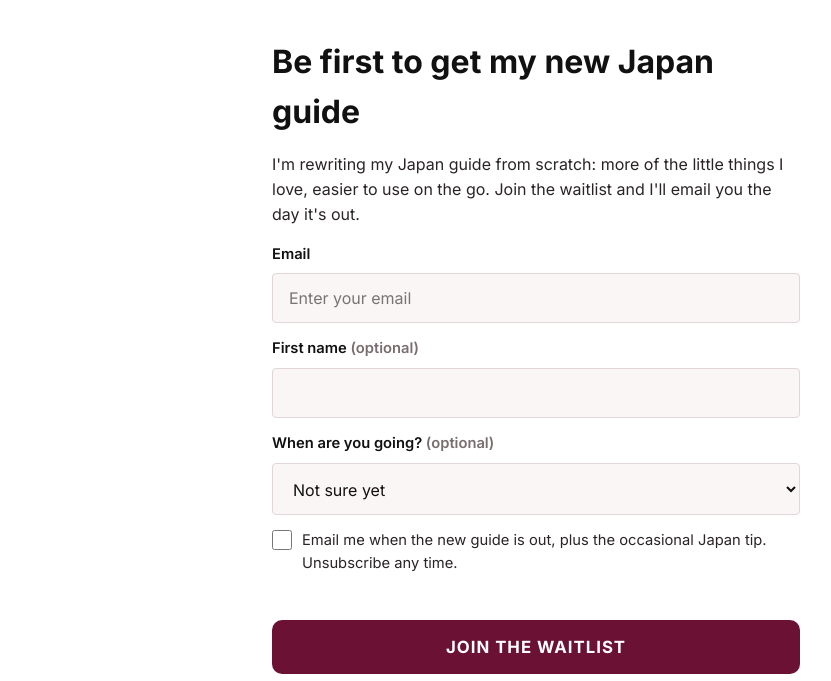
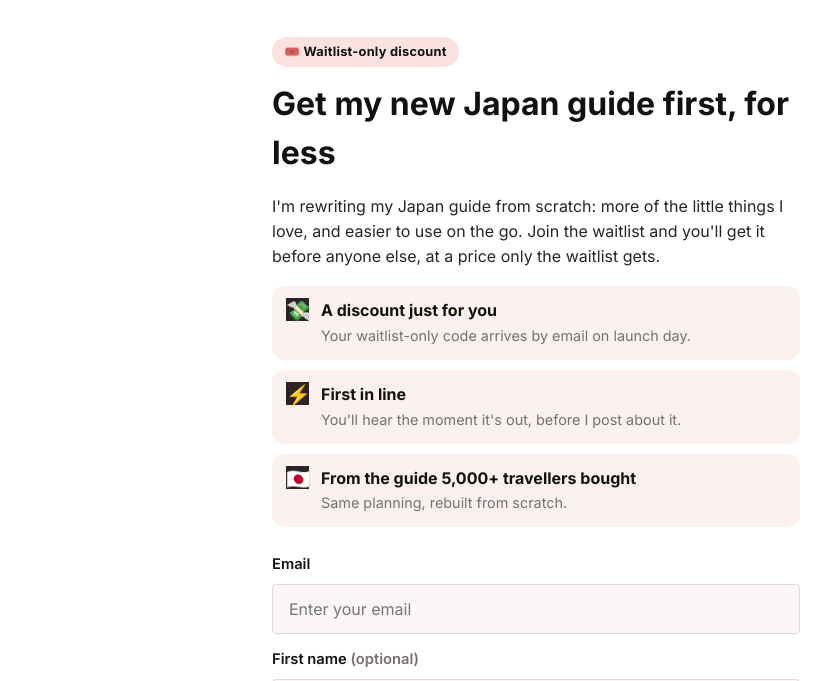
Before and after one commit to Justin-Poon/ijij-shop, a website: page public/waitlist.html in a window 1280 px wide. Shown: the part 65-746 px from the top of the page, without its empty margins (104-935 px from the left). Drawn offline with Linux system fonts and the light colour scheme; no server answers.

Commit message:
Waitlist: promise a waitlist-only discount (perks, button, confirmation, bio banner)
Co-Authored-By: Claude Opus 5.5 <noreply@anthropic.com>
Claude-Session: https://claude.ai/code/session_01Ki5uwK1E6UNvwVLzA4yviP

```diff
--- a/public/waitlist.html
+++ b/public/waitlist.html
@@ -4,7 +4,7 @@
 <meta charset="utf-8">
 <meta name="viewport" content="width=device-width, initial-scale=1">
 <title>Join the waitlist | itsjustinjapan</title>
-<meta name="description" content="Be first to get the new itsjustinjapan Japan guide.">
+<meta name="description" content="Join the waitlist for the new itsjustinjapan Japan guide: get it first, with a waitlist-only discount.">
 <link rel="icon" href="/brand/profile.svg" type="image/svg+xml">
 <link rel="preconnect" href="https://fonts.googleapis.com">
 <link rel="preconnect" href="https://fonts.gstatic.com" crossorigin>
@@ -17,6 +17,13 @@
   .done { background: var(--blush-soft); border-radius: 12px; padding: 20px; }
   .done h2 { margin: 0 0 6px; font-size: 1.25rem; color: var(--ink); }
   .done p { margin: 0; }
+  .badge { display: inline-block; background: var(--blush); color: var(--ink); font-weight: 700; font-size: .8rem;
+    letter-spacing: .02em; border-radius: 999px; padding: 5px 12px; margin-bottom: 12px; }
+  .perks { list-style: none; padding: 0; margin: 18px 0 26px; display: grid; gap: 10px; }
+  .perks li { display: flex; gap: 12px; align-items: flex-start; background: var(--blush-soft); border-radius: 12px; padding: 12px 14px; }
+  .perks .ic { font-size: 1.25rem; line-height: 1.3; flex: none; }
+  .perks b { display: block; color: var(--ink); }
+  .perks span.sub { color: var(--muted); font-size: .9rem; }
   .now { margin-top: 28px; padding-top: 18px; border-top: 1px solid var(--field-line); }
 </style>
 </head>
@@ -25,8 +32,15 @@
   <header class="top"><img src="/brand/profile.svg" alt=""><a href="https://itsjustinjapan.com">itsjustinjapan</a></header>
 </div>
 <main class="wrap narrow">
-  <h1>Be first to get my new Japan guide</h1>
-  <p>I'm rewriting my Japan guide from scratch: more of the little things I love, easier to use on the go. Join the waitlist and I'll email you the day it's out.</p>
+  <span class="badge">🎟️ Waitlist-only discount</span>
+  <h1>Get my new Japan guide first, for less</h1>
+  <p>I'm rewriting my Japan guide from scratch: more of the little things I love, and easier to use on the go. Join the waitlist and you'll get it before anyone else, at a price only the waitlist gets.</p>
+
+  <ul class="perks">
+    <li><span class="ic">💸</span><div><b>A discount just for you</b><span class="sub">Your waitlist-only code arrives by email on launch day.</span></div></li>
+    <li><span class="ic">⚡</span><div><b>First in line</b><span class="sub">You'll hear the moment it's out, before I post about it.</span></div></li>
+    <li><span class="ic">🇯🇵</span><div><b>From the guide 5,000+ travellers bought</b><span class="sub">Same planning, rebuilt from scratch.</span></div></li>
+  </ul>
 
   <form id="wl" novalidate>
     <label class="label" for="email">Email</label>
@@ -38,16 +52,16 @@
     <label class="label" for="month">When are you going? <span class="muted">(optional)</span></label>
     <select class="field" id="month"><option value="">Not sure yet</option></select>
 
-    <label class="consent"><input type="checkbox" id="consent"> Email me when the new guide is out, plus the occasional Japan tip. Unsubscribe any time.</label>
+    <label class="consent"><input type="checkbox" id="consent"> Email me my discount when the new guide is out, plus the occasional Japan tip. Unsubscribe any time.</label>
 
     <p class="pay-error" id="err" role="alert"></p>
     <div id="turnstile" class="turnstile"></div>
-    <button class="purchase" id="send" type="submit">Join the waitlist</button>
+    <button class="purchase" id="send" type="submit">Get my discount</button>
   </form>
 
   <div class="done" id="done" hidden>
-    <h2>You're on the list!</h2>
-    <p>I'll email you as soon as the new guide is ready.</p>
+    <h2>You're on the list! 🎉</h2>
+    <p>Your waitlist discount will land in your inbox the day the new guide is out.</p>
   </div>
 
   <p class="now">Going sooner? My current <a href="https://itsjustinjapan.etsy.com/listing/1614929414">14-day Japan itinerary</a> is available now.</p>
```
Also changed, not shown: BACKLOG.md (+1 -0 lines), bio/index.html (+1 -1 lines), public/index.html (+1 -1 lines).
